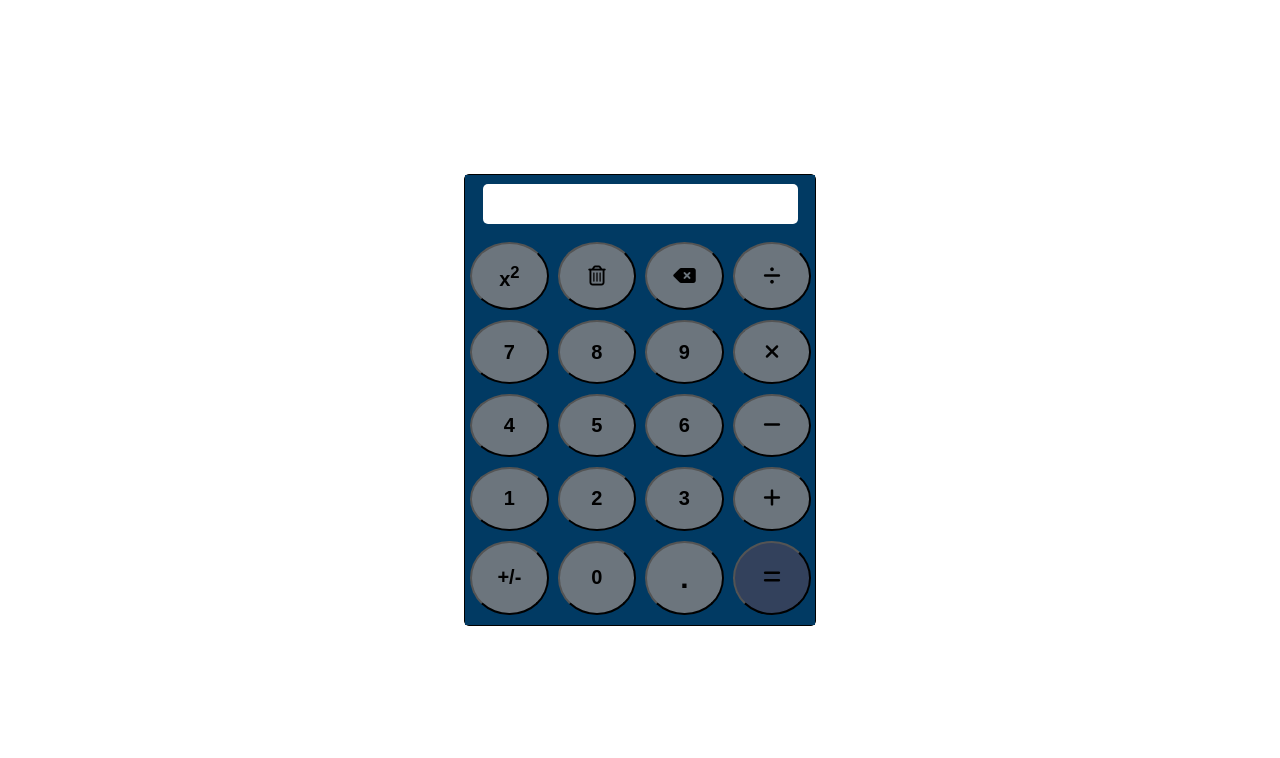
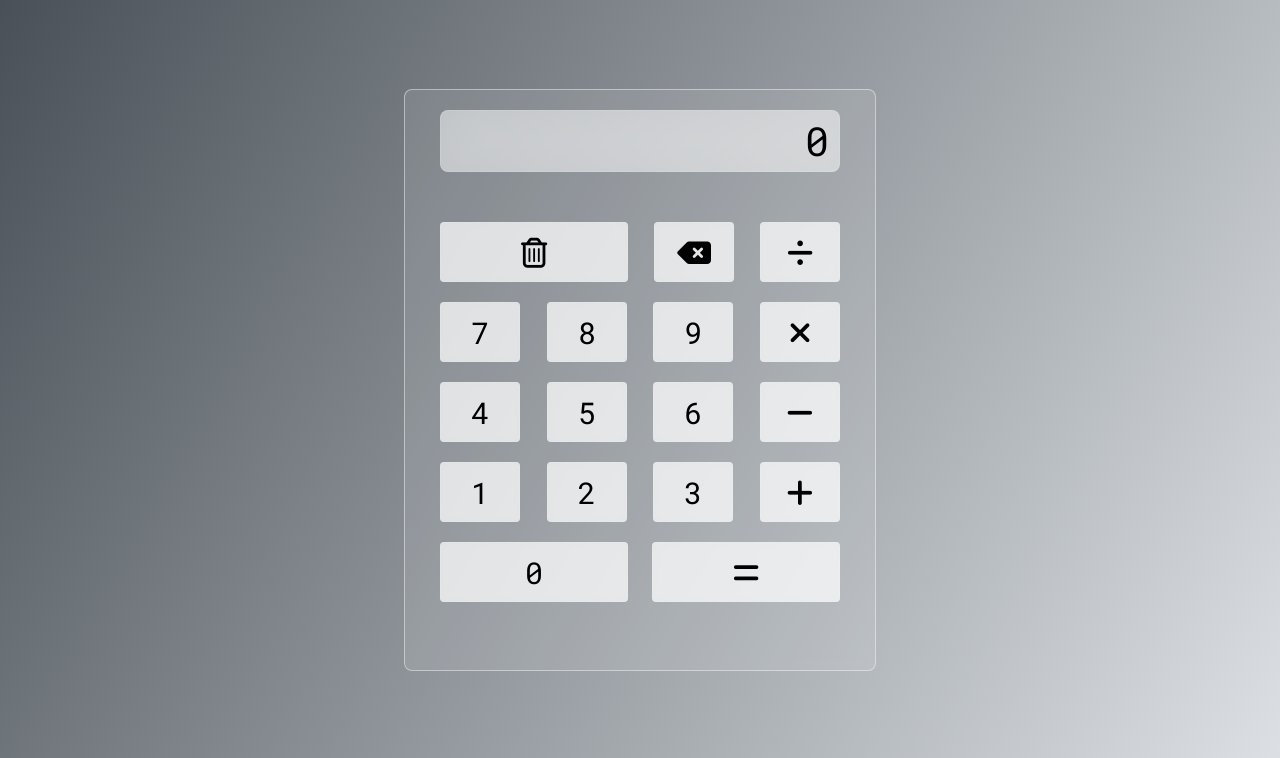
Before and after one commit to StathisKotanidis/calculator, a plain HTML site: page index.html in a window 1280 px wide. Shown: the top 758 px of the page. Drawn offline with Linux system fonts and the light colour scheme.

Commit message:
Final version of UI

```diff
--- a/index.html
+++ b/index.html
@@ -9,40 +9,64 @@
     <link rel="stylesheet" href="https://cdnjs.cloudflare.com/ajax/libs/font-awesome/6.4.2/css/all.min.css"
         integrity="sha512-z3gLpd7yknf1YoNbCzqRKc4qyor8gaKU1qmn+CShxbuBusANI9QpRohGBreCFkKxLhei6S9CQXFEbbKuqLg0DA=="
         crossorigin="anonymous" referrerpolicy="no-referrer" />
+    <link rel="preconnect" href="https://fonts.googleapis.com">
+    <link rel="preconnect" href="https://fonts.gstatic.com" crossorigin>
+    <link href="https://fonts.googleapis.com/css2?family=Roboto+Mono&display=swap" rel="stylesheet">
 </head>
 
 <body>
-    <div class="calculator-wrapper">
 
-        <div class="display-area">
-            <div class="screen"> </div>
-        </div>
+    <section class="calculator-wrapper">
 
-        <div class="button-wrapper">
+        <section class="display-area">
 
-            <button>x<sup>2</sup></button>
+            <div class="screen">0</div>
+
+        </section>
+
+        <section class="button-wrapper">
+
+            <div class="button-row">
                 <button id="clear"><i class="fa-regular fa-trash-can"></i></button>
                 <button id="delete"><i class="fa-solid fa-delete-left"></i></button>
                 <button id="divide"><i class="fa-solid fa-divide"></i></button>
-            <button id="seven">7</button>
-            <button id="eight">8</button>
-            <button id="nine">9</button>
+            </div>
+
+            <div class="button-row">
+                <button>7</button>
+                <button>8</button>
+                <button>9</button>
                 <button id="multiply"><i class="fa-solid fa-xmark"></i></button>
-            <button id="four">4</button>
-            <button id="five">5</button>
-            <button id="six">6</button>
+            </div>
+
+            <div class="button-row">
+                <button>4</button>
+                <button>5</button>
+                <button>6</button>
                 <button id="minus"><i class="fa-solid fa-minus"></i></button>
-            <button id="one">1</button>
-            <button id="two">2</button>
-            <button id="three">3</button>
+            </div>
+
+            <div class="button-row">
+                <button>1</button>
+                <button>2</button>
+                <button>3</button>
                 <button id="plus"><i class="fa-solid fa-plus"></i></button>
-            <button>+/-</button>
+            </div>
+
+            <div class="button-row">
                 <button id="zero">0</button>
-            <button id="dot">.</button>
                 <button id="equal"><i class="fa-solid fa-equals"></i></button>
+            </div>
 
-        </div>
-    </div>
+        </section>
+
+
+    </section>
+
+    <footer>
+        <p><i class="fa-sharp fa-solid fa-copyright" style="color: #808489;"></i> Stathis Kotanidis <i
+                class="fa-brands fa-github fa-beat"></i></p>
+    </footer>
 
     <script src="main.js"></script>
 </body>
--- a/style.css
+++ b/style.css
@@ -1,79 +1,220 @@
+html,
+body,
+div,
+span,
+applet,
+object,
+iframe,
+h1,
+h2,
+h3,
+h4,
+h5,
+h6,
+p,
+blockquote,
+pre,
+a,
+abbr,
+acronym,
+address,
+big,
+cite,
+code,
+del,
+dfn,
+em,
+img,
+ins,
+kbd,
+q,
+s,
+samp,
+small,
+strike,
+strong,
+sub,
+sup,
+tt,
+var,
+b,
+u,
+i,
+center,
+dl,
+dt,
+dd,
+ol,
+ul,
+li,
+fieldset,
+form,
+label,
+legend,
+table,
+caption,
+tbody,
+tfoot,
+thead,
+tr,
+th,
+td,
+article,
+aside,
+canvas,
+details,
+embed,
+figure,
+figcaption,
+footer,
+header,
+hgroup,
+menu,
+nav,
+output,
+ruby,
+section,
+summary,
+time,
+mark,
+audio,
+video {
+    margin: 0;
+    padding: 0;
+    border: 0;
+    font-size: 100%;
+    font: inherit;
+    vertical-align: baseline;
+}
+
+article,
+aside,
+details,
+figcaption,
+figure,
+footer,
+header,
+hgroup,
+menu,
+nav,
+section {
+    display: block;
+}
+
+body {
+    line-height: 1;
+}
+
+ol,
+ul {
+    list-style: none;
+}
+
+blockquote,
+q {
+    quotes: none;
+}
+
+blockquote:before,
+blockquote:after,
+q:before,
+q:after {
+    content: '';
+    content: none;
+}
+
+table {
+    border-collapse: collapse;
+    border-spacing: 0;
+}
+
+
+html {
+
+    box-sizing: border-box;
+    height: 100%;
+}
+
 body {
 
-    height: 100vh;
-    margin: 0;
+    background: linear-gradient(480deg, #495057, #dee2e6);
     display: flex;
+    align-items: center;
     justify-content: center;
-    align-items: center;
+    height: inherit;
+    font-family: 'Roboto Mono', monospace;
+
+
 }
 
 .calculator-wrapper {
 
-    width: 350px;
-    height: 450px;
-    border: 1px solid black;
-    display: flex;
-    flex-direction: column;
-    border-radius: 5px;
-
-}
-
-.display-area {
-
-    width: 100%;
-    height: 15%;
-    display: flex;
-    align-items: center;
-    justify-content: center;
-    background-color: #013a63;
-
+    border-radius: 8px;
+    color: black;
+    backdrop-filter: blur(4px);
+    background: rgba(255, 255, 255, 0.10);
+    border: 1px solid rgba(255, 255, 255, 0.44);
+    flex-basis: 400px;
+    height: 540px;
+    padding: 20px 35px;
 }
 
 .screen {
 
-    width: 90%;
-    height: 70%;
-    background-color: white;
-    border-radius: 5px;
+    backdrop-filter: blur(20px);
+    background: rgba(255, 255, 255, 0.5);
+    border: 1px solid rgba(255, 255, 255, 0.1);
+    border-radius: 8px;
+    color: black;
+    font-size: 40px;
     text-align: right;
-    font-size: 1.4em;
+    padding: 10px;
+
 }
 
-.button-wrapper {
+.button-row {
 
-    width: 100%;
-    height: 100%;
-    display: grid;
-    grid-template-columns: repeat(4, 1fr);
-    padding: 5px 0;
-    background-color: #013a63;
-
+    display: flex;
+    justify-content: space-between;
+    margin: 5% 0;
 }
 
 button {
 
-    border-radius: 50%;
-    width: 90%;
-    margin: 5px;
-    background-color: #6c757d;
-    font-size: 20px;
-    font-weight: bold;
+    font-family: inherit;
+    backdrop-filter: blur(4px);
+    background: rgba(255, 255, 255, 0.7);
+    border: 1px solid rgba(255, 255, 255, 0.1);
+    border-radius: 4px;
+    color: black;
+    flex-basis: 20%;
+    font-size: 30px;
+    height: 60px;
 
 }
 
-
-#dot {
-
-    font-weight: bold;
-    font-size: 30px;
+button:hover {
+    transform: scale(1.1);
 }
 
+#clear,
+#equal,
+#zero {
 
-#equal {
+    flex-basis: 47%;
 
-    background-color: #33415c;
 }
 
-button:hover {
-    transform: scale(1.1)
+.button-wrapper {
+    padding-top: 30px;
 }
+
+.calculator-wrapper {
+    margin-bottom: 40px;
+}
+
+footer {
+    text-align: center;
+    position: absolute;
+    bottom: 20px;
+}
```
Lines whose indentation alone changed are shown as unchanged.
